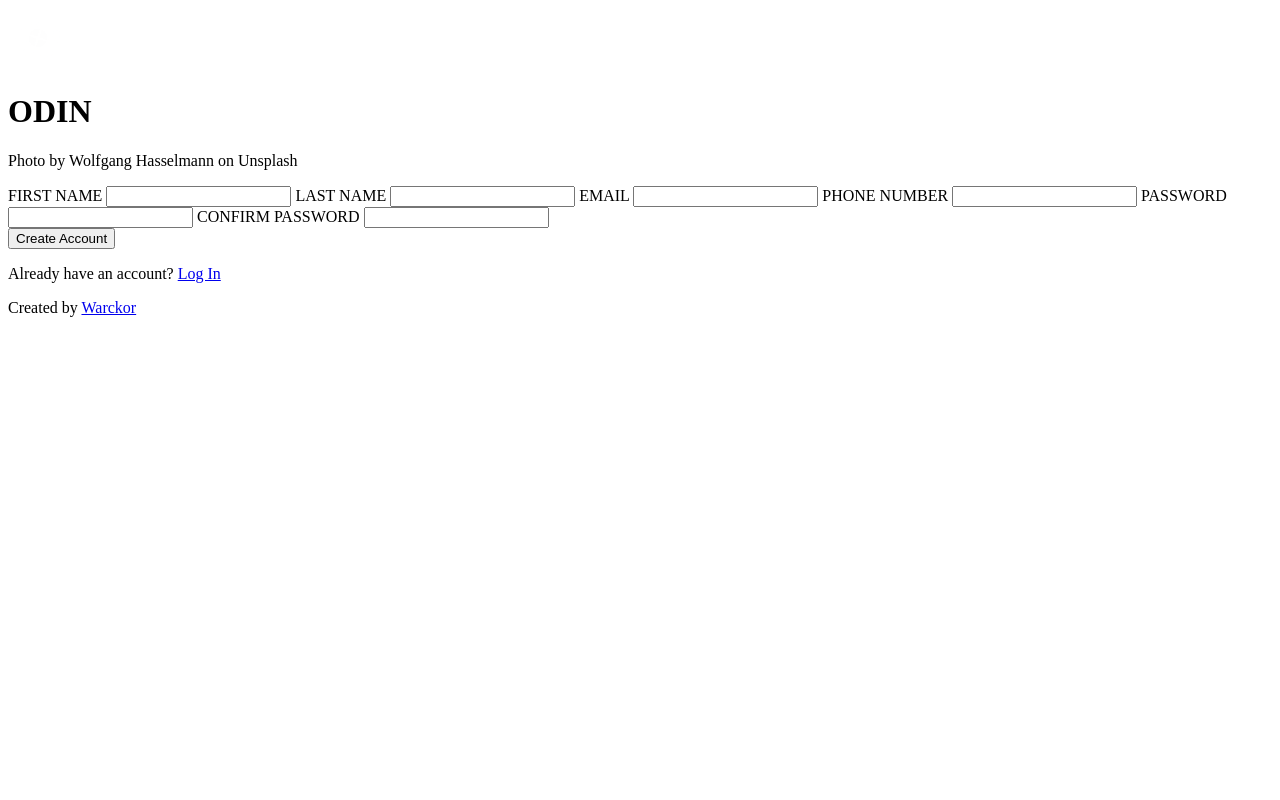
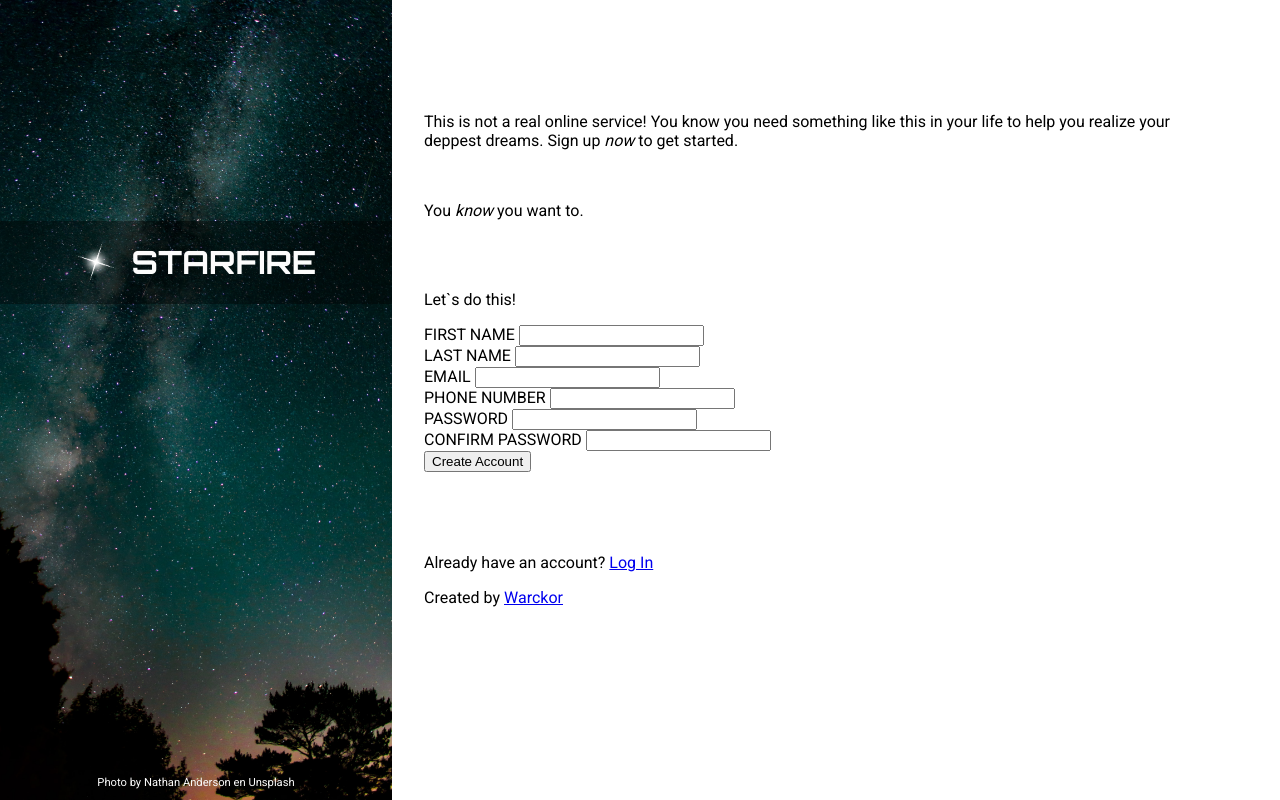
Before and after one commit to Warckor/sign-up-form, a website built with Vite: page index.html in a window 1280 px wide. Built offline with nearby package versions, Linux system fonts and the light colour scheme.

Commit message:
Fix container-left styles

```diff
--- a/index.html
+++ b/index.html
@@ -10,34 +10,66 @@
 </head>
 
 <body>
+  <div class="container">
     <div class="container-left">
       <div class="title">
+        <div class="title-container">
           <img src="./assets/star.png" alt="Project logo. Represents odin with the project name." />
-      <h1>ODIN</h1>
-      <p>Photo by Wolfgang Hasselmann on Unsplash</p>
+          <h1>STARFIRE</h1>
         </div>
       </div>
+      <p id="credits">Photo by <a
+          href="https://unsplash.com/es/@nathananderson?utm_source=unsplash&utm_medium=referral&utm_content=creditCopyText">Nathan
+          Anderson</a> en <a
+          href="https://unsplash.com/es/fotos/p_HmZawbGIY?utm_source=unsplash&utm_medium=referral&utm_content=creditCopyText">Unsplash</a>
+      </p>
+    </div>
     <div class="container-right">
-    <p class="content"></p>
+      <div class="content">
+        <p>This is not a real online service! You know you need something like this in your life to help
+          you realize your deppest dreams. Sign up <em>now</em> to get started.</p>
+        <br>
+        <p>You <em>know</em> you want to.</p>
+        <br>
+        <br>
+        <p>Let`s do this!</p>
+      </div>
+      <div class="form">
         <form action="" method="post">
           <div class="form-data">
+            <div class="name">
               <label for="name">FIRST NAME</label>
               <input type="text" name="first-name" id="name">
+            </div>
+            <div class="surname">
               <label for="last-name">LAST NAME</label>
               <input type="text" name="last-name" id="surname">
+            </div>
+            <div class="email">
               <label for="email">EMAIL</label>
               <input type="email" name="email" id="email">
+            </div>
+            <div class="phone-number">
               <label for="phone">PHONE NUMBER</label>
               <input type="number" name="phone" id="`phone">
+            </div>
+            <div class="password">
               <label for="password">PASSWORD</label>
               <input type="password" name="password" id="password" class="password">
+            </div>
+            <div class="verify-psw">
               <label for="verify-password">CONFIRM PASSWORD</label>
               <input type="password" name="verify-password" id="verify-password" class="password-confirm">
             </div>
+          </div>
           <button type="submit">Create Account</button>
         </form>
+      </div>
       <p>Already have an account? <a href="/">Log In</a></p>
-    <footer>Created by <a href="https://github.com/warckor">Warckor</a></footer>
+      <div class="footer">
+        Created by <a href="https://github.com/warckor">Warckor</a>
+      </div>
+    </div>
   </div>
 </body>
 
--- a/style.css
+++ b/style.css
@@ -0,0 +1,87 @@
+@import url('https://fonts.googleapis.com/css2?family=Roboto&display=swap');
+@import url('https://fonts.googleapis.com/css2?family=Orbitron:wght@700&family=Roboto&display=swap');
+
+
+body {
+  font-family: 'Roboto', Arial, Helvetica, sans-serif;
+  margin: 0;
+  padding: 0;
+  height: 100%;
+}
+
+.container {
+  display: flex;
+  flex-direction: row;
+  min-height: 100vh;
+  font-size: 1rem;
+}
+
+.container-left {
+  display: flex;
+  flex-direction: column;
+  justify-content: space-around;
+  flex: 1 0 30%;
+
+  background-image: url('./assets/stars.jpg');
+  background-size: cover;
+  background-position: center;
+
+  color: rgb(252, 252, 252);
+}
+
+.title {
+  display: flex;
+  flex-direction: row;
+  justify-content: center;
+  align-items: center;
+  flex: 2;
+  margin-bottom: 15em;
+}
+
+.title-container {
+  display: flex;
+  flex-direction: row;
+  align-items: center;
+  justify-content: center;
+  gap: 1em;
+  font-family: 'Orbitron', sans-serif;
+  font-size: 1em;
+  margin: 0;
+  width: 100%;
+  background: rgba(0, 0, 0, 0.4);
+}
+
+.title-container img {
+  width: 40px;
+  height: 40px;
+}
+
+#credits {
+  font-size: 0.7em;
+  text-align: center;
+}
+
+#credits a {
+  color: rgb(252, 252, 252);
+  text-decoration: none;
+  flex:1;
+}
+
+.container-right {
+  display: flex;
+  flex-direction: column;
+  justify-content: space between;
+  align-items: flex-start;
+  flex: 1 0 60%;
+
+  margin: 6em 5em 0 2em;
+}
+
+.content, .form, .footer {
+  flex: 1;
+}
+
+.form {
+  display: flex;
+  flex-direction: row;
+}
```
Also changed, not shown: assets/stars.jpg (added). Lines whose indentation alone changed are shown as unchanged.
